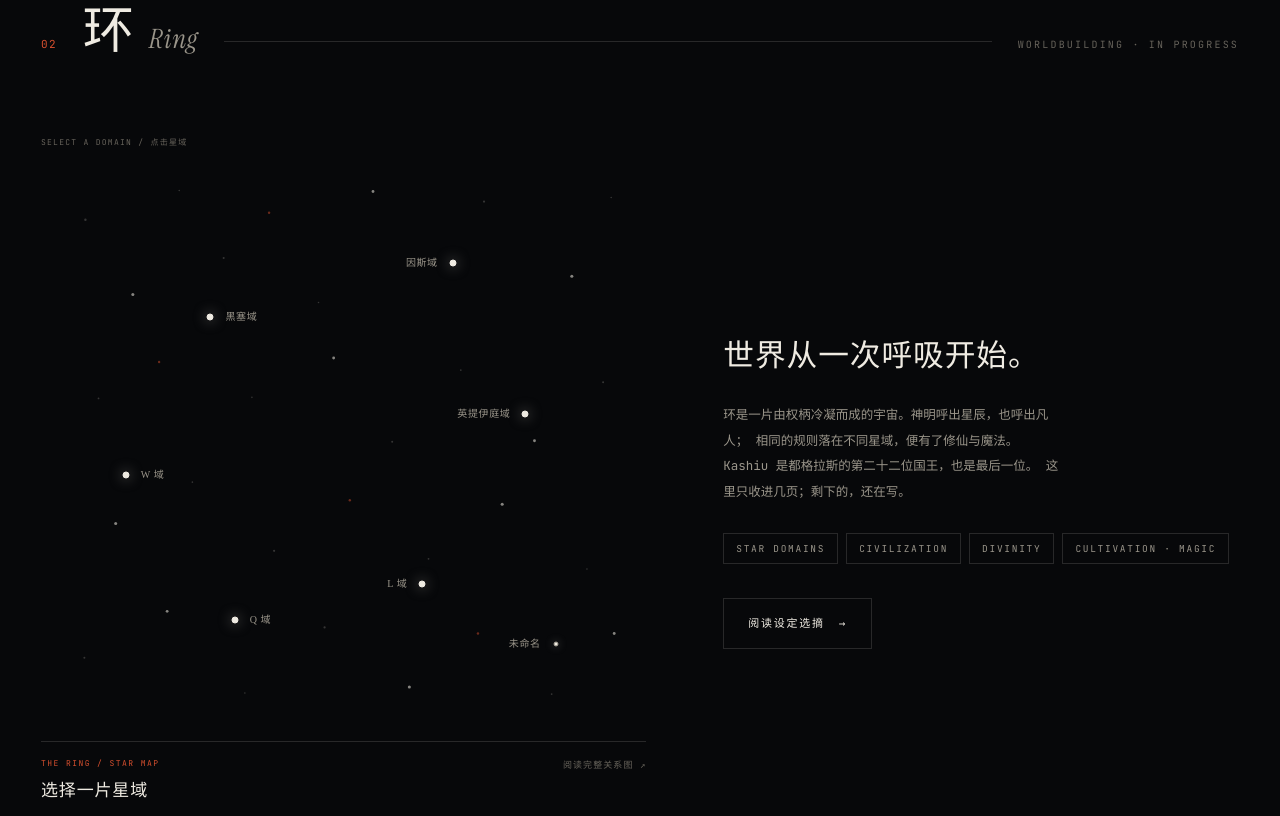
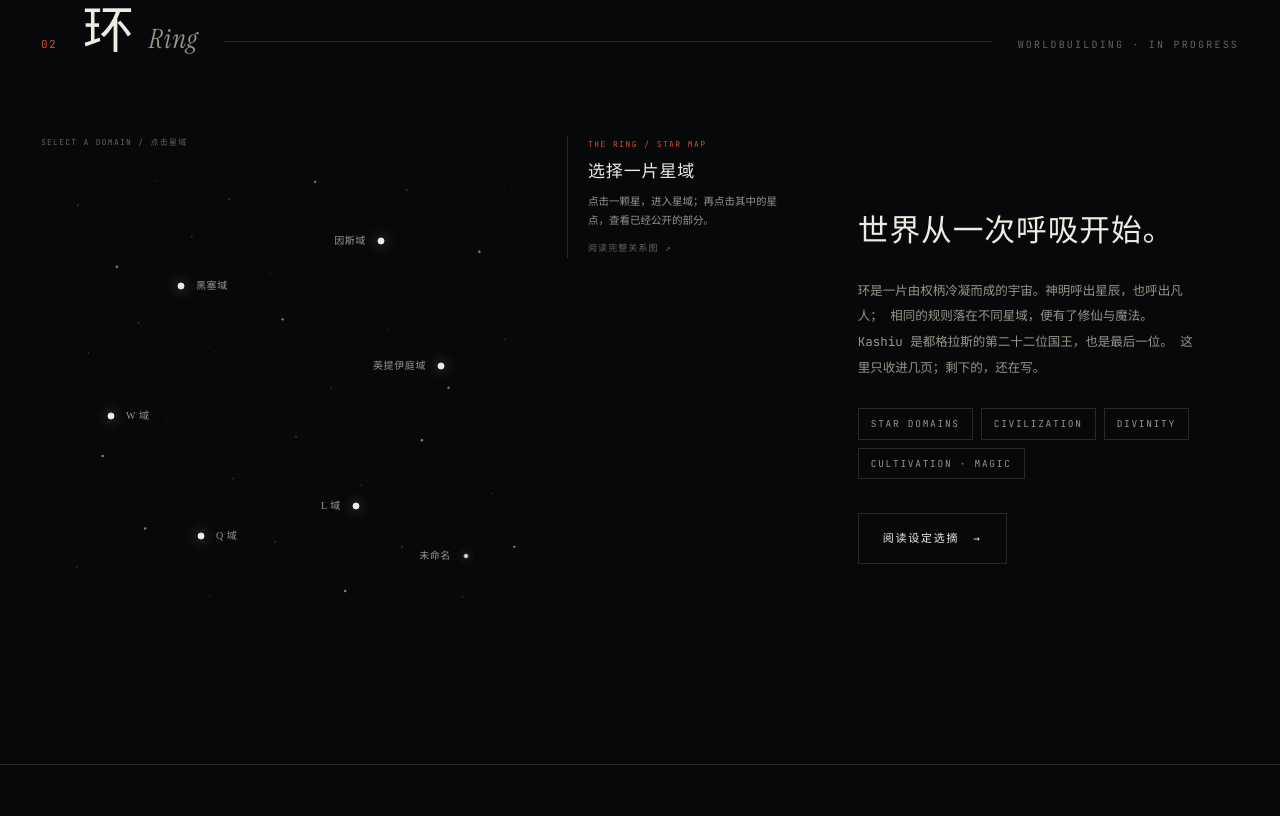
Before and after one commit to kashiudouglas/Kashiu, a plain HTML site: page index.html in a window 1280 px wide. Shown: the part 1984-2800 px from the top of the page. Drawn offline with Linux system fonts and the light colour scheme.

Commit message:
style: 星图详情移到星图旁，收紧首屏标题

```diff
--- a/index.html
+++ b/index.html
@@ -437,7 +437,7 @@ body.menu-open{overflow:hidden}
 .hero-title{
   font-family:var(--serif);
   font-weight:400;
-  font-size:clamp(76px,17.6vw,272px);
+  font-size:clamp(72px,16.9vw,258px);
   line-height:.8;
   letter-spacing:-.015em;
   white-space:nowrap;
@@ -623,19 +623,24 @@ body.menu-open{overflow:hidden}
 .mini-node:hover::before,.mini-node.is-active::before{border-color:var(--accent);background:var(--accent);box-shadow:0 0 16px rgba(216,80,47,.8);transform:translate(-50%,-50%) scale(1.35)}
 .mini-node:hover::after,.mini-node.is-active::after{opacity:1;transform:translate(-50%,-50%) scale(1)}
 .mini-node:focus-visible{outline:1px solid var(--accent);outline-offset:0;border-radius:50%}
-.mini-detail{position:relative;min-height:104px;padding:15px 118px 0 0;border-top:1px solid var(--line)}
+.mini-detail{position:relative;min-height:104px;padding:0 0 16px;border-bottom:1px solid var(--line);margin-bottom:clamp(16px,2vw,26px)}
 .mini-no{display:block;font-family:var(--mono);font-size:8px;letter-spacing:.18em;color:var(--accent)}
 .mini-detail strong{display:block;margin-top:7px;font-family:var(--cn);font-size:17px;font-weight:300;letter-spacing:.05em}
 .mini-detail p{margin-top:6px;font-size:10.5px;line-height:1.85;color:var(--dim)}
-.mini-enter{position:absolute;right:0;top:16px;font-family:var(--mono);font-size:9px;letter-spacing:.12em;color:var(--muted);transition:color .3s}
+.mini-enter{display:inline-block;margin-top:10px;font-family:var(--mono);font-size:9px;letter-spacing:.12em;color:var(--muted);transition:color .3s}
 .mini-enter:hover{color:var(--accent)}
+@media(min-width:1200px){
+  .ring-grid{grid-template-columns:minmax(0,1.32fr) minmax(0,.68fr)}
+  .mini-atlas{display:grid;grid-template-columns:minmax(0,1fr) 214px;gap:26px;align-items:start;max-width:820px}
+  .mini-map{grid-area:1/1}
+  .mini-detail{grid-area:1/2;border-bottom:0;border-left:1px solid var(--line);padding:2px 0 0 20px;margin:0;min-height:0}
+}
 @media(max-width:640px){
   .mini-overview .mini-label{font-size:9px;padding:2px 3px;background:rgba(7,8,10,.76)}
   .mini-domain .mini-node .mini-label{display:none;padding:3px 5px;background:var(--ink)}
   .mini-domain .mini-node.is-active .mini-label,.mini-domain .mini-node:focus-visible .mini-label{display:block}
   .mini-domain-name{font-size:7px;letter-spacing:.1em}
-  .mini-detail{padding-right:0;min-height:128px}
-  .mini-enter{position:static;display:inline-block;margin-top:9px}
+  .mini-detail{min-height:104px}
 }
 .ring-copy h3{
   font-family:var(--cn);
@@ -1240,6 +1245,12 @@ body.menu-open{overflow:hidden}
 
       <div class="ring-grid">
         <div class="mini-atlas reveal">
+          <div class="mini-detail" aria-live="polite">
+            <span class="mini-no" id="miniNo">THE RING / STAR MAP</span>
+            <strong id="miniTitle">选择一片星域</strong>
+            <p id="miniText">点击一颗星，进入星域；再点击其中的星点，查看已经公开的部分。</p>
+            <a class="mini-enter" id="miniLink" href="about-me.html#ring">阅读完整关系图 ↗</a>
+          </div>
           <div class="mini-map" id="miniMap" role="group" aria-label="环的可探索星空">
             <svg class="mini-sky" viewBox="0 0 600 600" aria-hidden="true" focusable="false">
               <circle cx="44" cy="83" r="1.2"></circle><circle class="bright" cx="91" cy="157" r="1.5"></circle>
@@ -1275,12 +1286,6 @@ body.menu-open{overflow:hidden}
               <span class="mini-domain-name" id="miniDomainName"></span>
               <span class="mini-domain-tip">SELECT A STAR / 点击星点查看</span>
             </div>
-          </div>
-          <div class="mini-detail" aria-live="polite">
-            <span class="mini-no" id="miniNo">THE RING / STAR MAP</span>
-            <strong id="miniTitle">选择一片星域</strong>
-            <p id="miniText">点击一颗星，进入星域；再点击其中的星点，查看已经公开的部分。</p>
-            <a class="mini-enter" id="miniLink" href="about-me.html#ring">阅读完整关系图 ↗</a>
           </div>
         </div>
 
```
